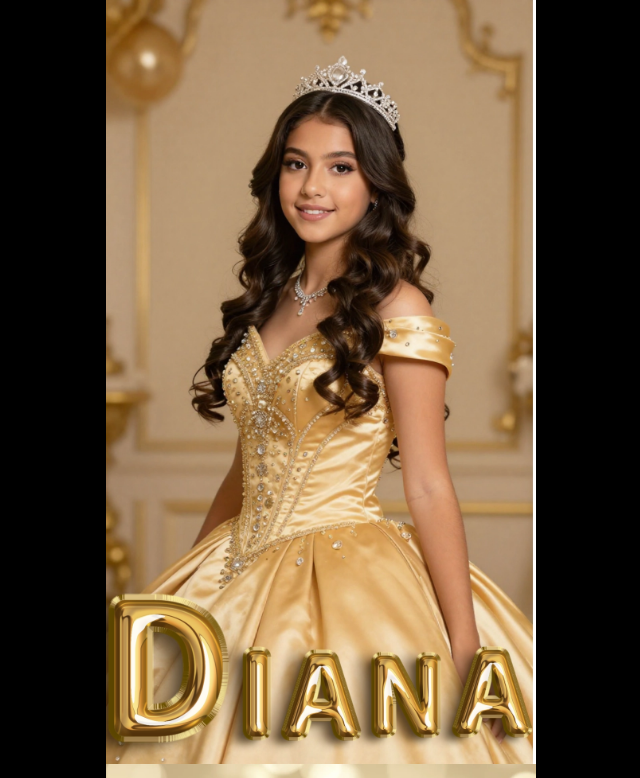
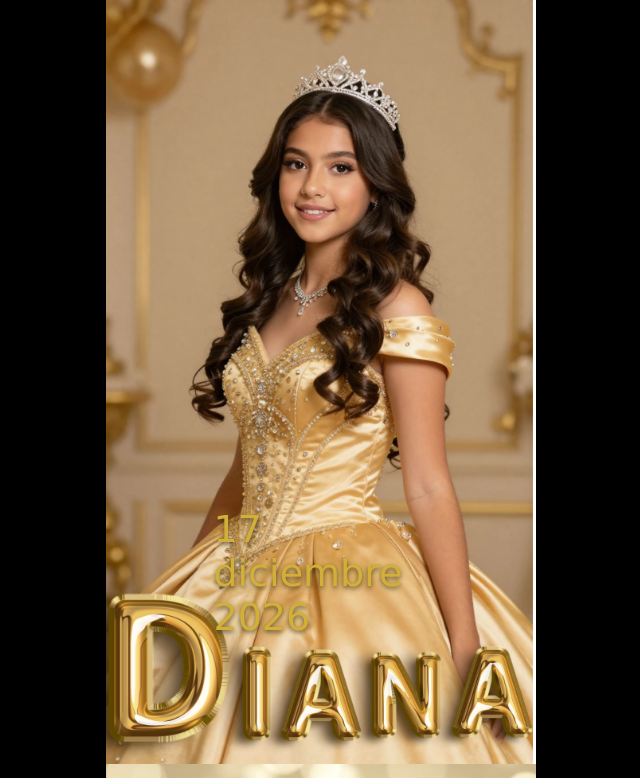
Before and after one commit to invitacionesauramx-ctrl/xv-diana-prueba2026, a plain HTML site: page index.html in a window 1280 px wide. Shown: the top 778 px of the page, without its empty margins (319-959 px from the left). Drawn offline with Linux system fonts and the light colour scheme.

Commit message:
index.html

```diff
--- a/index.html
+++ b/index.html
@@ -356,6 +356,31 @@ canvas{
   transition:transform .6s ease;
 }
 
+/* CONTENEDOR BLOQUE FECHA */
+.bloque-fecha{
+  position:relative;
+}
+
+/* TEXTO FECHA */
+.fecha-evento{
+  position:absolute;
+
+  top:75%;     /* mueve ARRIBA / ABAJO */
+  left:50%;    /* mueve IZQUIERDA / DERECHA */
+
+  transform:translate(-50%,-50%);
+
+  font-family:'Great Vibes',cursive;
+  font-size:38px;
+  color:#d4af37;
+
+  text-shadow:
+    0 2px 5px rgba(0,0,0,0.6),
+    0 0 10px rgba(212,175,55,0.7);
+
+  z-index:5;
+}
+
 </style>
 </head>
 
@@ -363,8 +388,13 @@ canvas{
 
 <div class="contenedor">
 
-<div class="bloque bloque-particulas">
+<div class="bloque bloque-particulas bloque-fecha">
   <img src="bloque1.webp">
+
+  <div class="fecha-evento">
+    17 diciembre 2026
+  </div>
+
   <canvas id="particulas"></canvas>
 </div>
 
```
